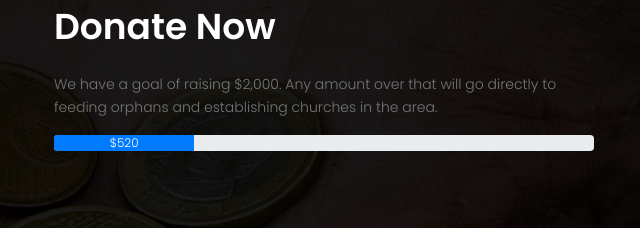
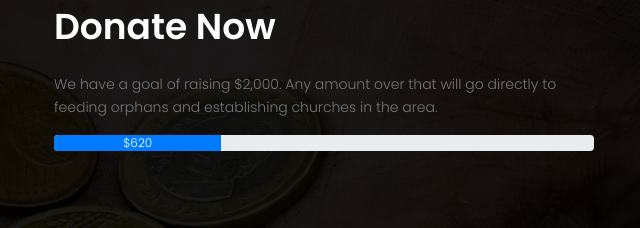
Before and after one commit to ContendChurch/sendme, a plain HTML site: page index.html in a window 1280 px wide. Shown: the part 2060-2288 px from the top of the page, 601-1241 px from the left. Drawn offline with nearby package versions, Linux system fonts and the light colour scheme.

Commit message:
Add donation from Derek

```diff
--- a/index.html
+++ b/index.html
@@ -107,7 +107,7 @@
 							</p>
 
 							<div class="progress">
-								<div class="progress-bar" role="progressbar" style="width: 26%;" aria-valuenow="25" aria-valuemin="0" aria-valuemax="100"><span style="padding: 10px">$520</span></div>
+								<div class="progress-bar" role="progressbar" style="width: 31%;" aria-valuenow="31" aria-valuemin="0" aria-valuemax="100"><span style="padding: 10px">$620</span></div>
 							  </div>
 						</div>
 					</div>
```
